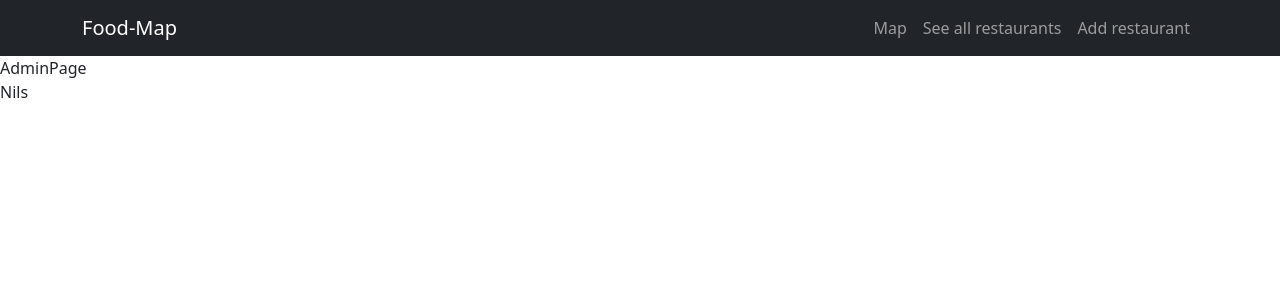
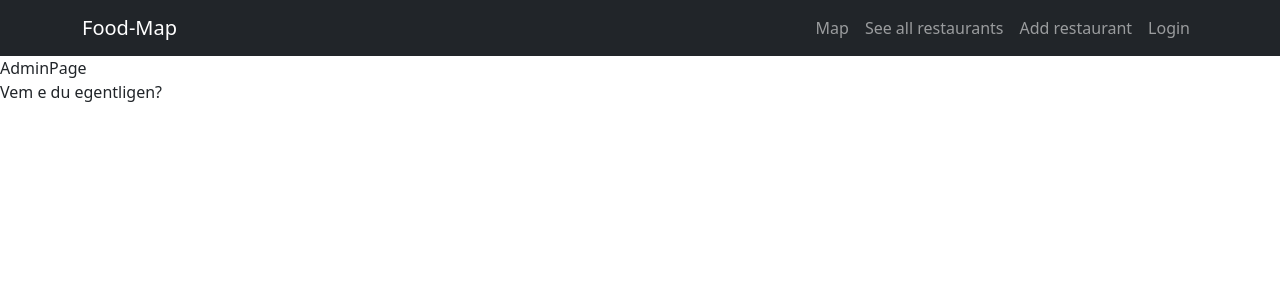
Before and after one commit to 50773sa/Food-Map, a React (Vite) app: page /admin in a window 1280 px wide. Shown: the top 300 px of the page. Built offline with nearby package versions, Linux system fonts and the light colour scheme; no server answers.

Commit message:
User can now see if he/she is logged in

```diff
--- a/src/contexts/AuthContext.jsx
+++ b/src/contexts/AuthContext.jsx
@@ -1,6 +1,6 @@
-import { createContext, useContext} from 'react'
+import { createContext, useContext, useState, useEffect} from 'react'
 import { auth } from '../firebase'
-import { signInWithEmailAndPassword, signOut } from 'firebase/auth'
+import { onAuthStateChanged, signInWithEmailAndPassword, signOut } from 'firebase/auth'
 
 const AuthContext = createContext()
 
@@ -10,6 +10,8 @@ const useAuthContext = () => {
 
 const AuthContextProvider = ({ children }) => {
 
+    const [currentUser, setCurrentUser] = useState(null)
+
     const login = (email, password) => {
 		return signInWithEmailAndPassword(auth, email, password)
 	}
@@ -18,8 +20,15 @@ const AuthContextProvider = ({ children }) => {
         return signOut(auth)
     }
 
+    useEffect(() => {
+        return onAuthStateChanged(auth, (user) => {
+            setCurrentUser(user)
+        })
+    }, [])
+
     const contextValues = {
-		login,
+		currentUser,
+        login,
         logout,
 	}
 
--- a/src/pages/AdminPage.jsx
+++ b/src/pages/AdminPage.jsx
@@ -1,13 +1,17 @@
-import { auth } from '../firebase'
+import { useAuthContext } from '../contexts/AuthContext'
 
 const AdminPage = () => {
-  return (
-        <>
-            <div>AdminPage</div>
+    const { currentUser } = useAuthContext()
 
-            {auth.currentUser ? <p>You are logged in as {auth.currentUser.email}</p> : <p>Nils</p>}
-        </>
-    )
+    return (
+            <>
+                <div>AdminPage</div>
+
+                {currentUser
+                    ? <p>You are logged in as {currentUser.email}</p>
+                    : <p>Vem e du egentligen?</p>}
+            </>
+        )
 }
 
 export default AdminPage
--- a/src/pages/LogoutPage.jsx
+++ b/src/pages/LogoutPage.jsx
@@ -11,7 +11,7 @@ const LogoutPage = () => {
     useEffect(() => {
         const logoutUser = async () => {
             await logout()
-            Navigate('/admin')
+            Navigate('/')
         }
         logoutUser()
     },[])
--- a/src/pages/partials/Navigation.jsx
+++ b/src/pages/partials/Navigation.jsx
@@ -2,11 +2,11 @@ import Container from 'react-bootstrap/Container'
 import Navbar from 'react-bootstrap/Navbar'
 import Nav from 'react-bootstrap/Nav'
 import { Link, NavLink } from 'react-router-dom'
-// import { useAuthContext } from '../../contexts/AuthContext'
-import { NavDropdown } from 'react-bootstrap'
+import { useAuthContext } from '../../contexts/AuthContext'
+// import { NavDropdown } from 'react-bootstrap'
 
 const Navigation = () => {
-	// const {} = useAuthContext()
+	const { currentUser} = useAuthContext()
 
 	return (
 		<Navbar bg="dark" variant="dark" expand="md">
@@ -23,6 +23,14 @@ const Navigation = () => {
 						<Nav.Link as={NavLink} end to="/restaurants">See all restaurants</Nav.Link>
 						<Nav.Link as={NavLink} end to="/add-restaurant">Add restaurant</Nav.Link>
 
+                        {
+                            currentUser ? (
+                                <Nav.Link as={NavLink} end to="/logout">Logout</Nav.Link>
+                            ) : (
+                                <Nav.Link as={NavLink} end to="/login">Login</Nav.Link>
+                            )
+                        }
+
 					</Nav>
 				</Navbar.Collapse>
 			</Container>
```
